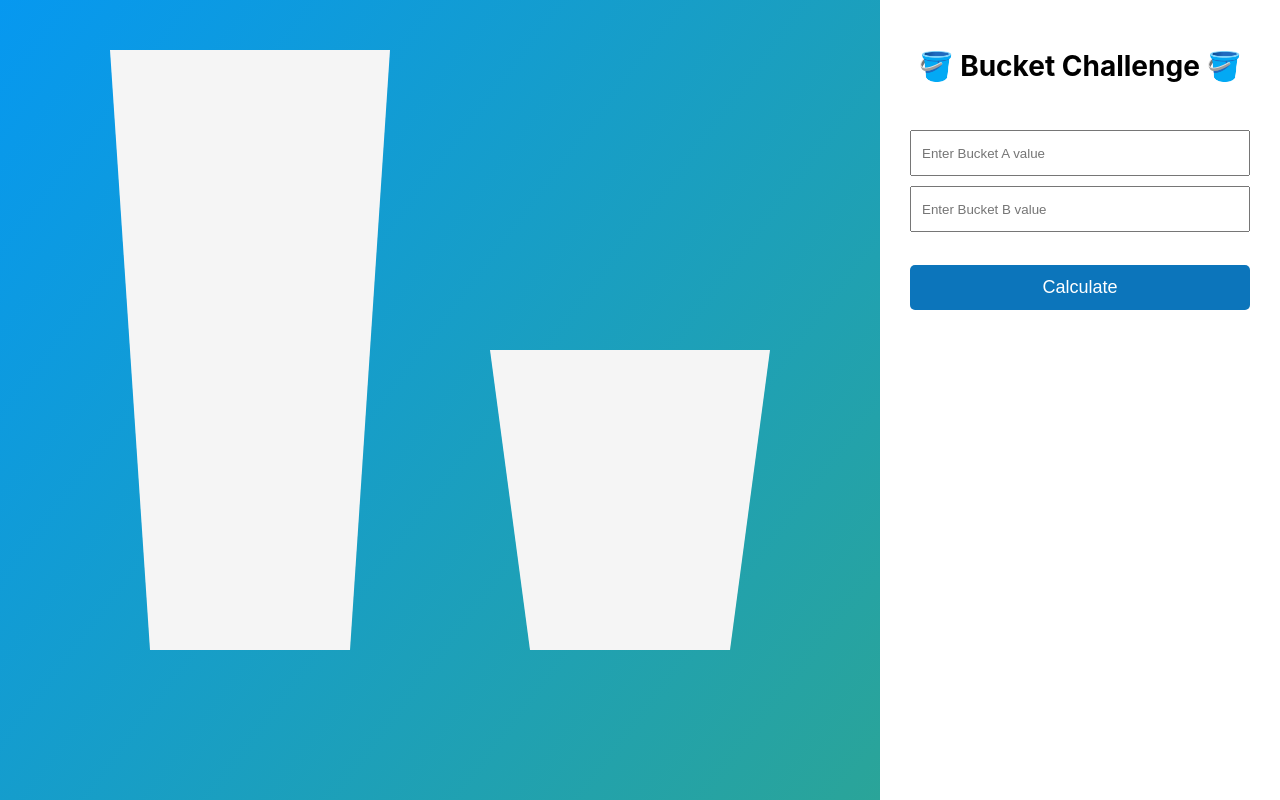
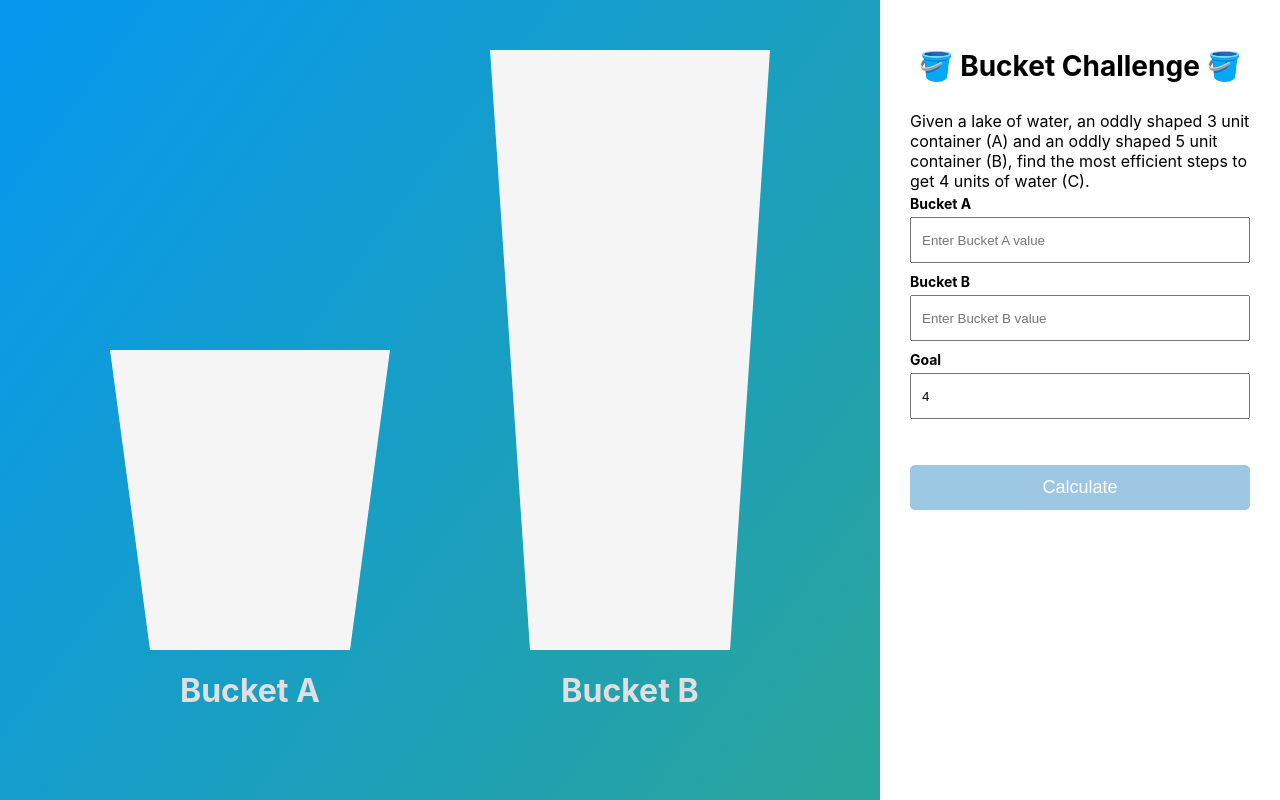
Before and after one commit to vcastle/vc-buckets, a React (Create React App) app: page / in a window 1280 px wide. Built offline with nearby package versions, Linux system fonts and the light colour scheme.

Commit message:
Added validation to form

```diff
--- a/src/App.js
+++ b/src/App.js
@@ -1,20 +1,23 @@
 import React, { useState } from "react";
-import './App.scss';
+import "./App.scss";
 
-import { Form } from './form/form.component';
-import { Buckets } from './buckets/buckets.component';
+import { Form } from "./form/form.component";
+import { Buckets } from "./buckets/buckets.component";
 
 function App() {
-  const [bucketA, setBucketA] = useState('');
-  const [bucketB, setBucketB] = useState('');
+  const [bucketA, setBucketA] = useState();
+  const [bucketB, setBucketB] = useState();
+  const [formValue, setFormValues] = useState([]);
 
-  const [formErrors, setFormErrors] = useState({});
-
+  const addValues = (val) => {
+    let values = [...formValue, val];
+    setFormValues(values);
+  };
 
   return (
     <div className="grid">
-     <Buckets></Buckets>
-     <Form></Form>
+      <Buckets bucketA={bucketA} bucketB={bucketB}></Buckets>
+      <Form addValues={addValues}></Form>
     </div>
   );
 }
--- a/src/bucket/bucket.component.jsx
+++ b/src/bucket/bucket.component.jsx
@@ -1,3 +1,7 @@
 import "./bucket.styles.scss";
 
-export const Bucket = () => <div className="bucket"></div>;
+export const Bucket = ({ title }) => (
+  <div className="bucket">
+    <h1 className="bucket__title">{title}</h1>
+  </div>
+);
--- a/src/bucket/bucket.styles.scss
+++ b/src/bucket/bucket.styles.scss
@@ -8,7 +8,13 @@
 
   cursor:pointer;
 
-  &:first-child {
+  &:last-child {
     border-top: 600px solid whitesmoke;
   }
+
+  // .bucket__title
+  &__title {
+    text-align: center;
+    color: rgb(223, 223, 223);
+  }
 }
--- a/src/buckets/buckets.component.jsx
+++ b/src/buckets/buckets.component.jsx
@@ -1,12 +1,10 @@
 import "./buckets.styles.scss";
-import { Bucket } from '../bucket/bucket.component';
+import { Bucket } from "../bucket/bucket.component";
 
-export const Buckets = () => (
-    <div className="buckets">
-        <Bucket title={'Bucket1'}>
-        </Bucket>
+export const Buckets = ({ bucketA, bucketB }) => (
+  <div className="buckets">
+    <Bucket bucketA={bucketA} title={"Bucket A"}></Bucket>
 
-        <Bucket title={'Bucket2'}>
-        </Bucket>
-    </div>
-)
+    <Bucket bucketB={bucketB} title={"Bucket B"}></Bucket>
+  </div>
+);
--- a/src/form/form.component.jsx
+++ b/src/form/form.component.jsx
@@ -1,36 +1,131 @@
 import "./form.styles.scss";
+import { useState } from "react";
+import validate from "./validators/form-validator.component";
 
-export const Form = () => (
-  <div className="form">
+export const Form = ({ addValues }) => {
+  const [bucketA, setBucketA] = useState();
+  const [bucketB, setBucketB] = useState();
+  const [bucketGoal, setBucketGoal] = useState(4);
+  const [error, setErrors] = useState({});
+  const [disabled, setDisabled] = useState(true);
+
+  const handleChange = (e) => {
+    const bucket = e.target.name;
+    const error = validate(e.target.value);
+
+    switch (bucket) {
+      case "bucketA":
+        setBucketA(Number(e.target.value));
+        break;
+      case "bucketB":
+        setBucketB(Number(e.target.value));
+        break;
+
+      default:
+    }
+
+    if (error.length > 0) {
+      setDisabled(true);
+      setErrors({ [bucket]: error });
+    } else {
+      setErrors(null);
+      setDisabled(false);
+    }
+  };
+
+  const maxLengthCheck = (val) => {
+    if (val.target.value.length > val.target.maxLength) {
+      val.target.value = val.target.value.slice(0, val.target.maxLength);
+    }
+  };
+
+  const onSubmit = (e) => {
+    addValues([bucketA, bucketB, bucketGoal]);
+    e.preventDefault();
+
+    // DO THE ALGO LOGIC
+    calculate(bucketA, bucketB, bucketGoal);
+
+    // Set Defaults
+    setBucketA(null);
+    setBucketB(null);
+    setErrors(null);
+  };
+
+  const calculate = (a, b, c) => {
+    console.log(a, b, c);
+  };
+
+  return (
+    <form className="form" onSubmit={onSubmit}>
       <h1 className="form__title">🪣 Bucket Challenge 🪣</h1>
-
+      <p>
+        Given a lake of water, an oddly shaped 3 unit container (A) and an oddly
+        shaped 5 unit container (B), find the most efficient steps to get 4
+        units of water (C).
+      </p>
       <div className="form__inputs">
+        <label className="form__label">Bucket A</label>
         <input
           required
-        className="form__input"
-        type="input"
+          className={`form__input ${error?.bucketA && "error__input"}`}
+          type="text"
           name="bucketA"
           placeholder="Enter Bucket A value"
+          maxLength="3"
+          minLength="1"
+          onChange={handleChange}
+          onBlur={handleChange}
+          onInput={maxLengthCheck}
+          value={bucketA || ""}
         />
+        {error?.bucketA && <p className="error__message">{error?.bucketA}</p>}
 
+        <label className="form__label">Bucket B</label>
         <input
           required
-        className="form__input"
-        type="input"
+          className={`form__input ${error?.bucketB && "error__input"}`}
+          type="text"
           name="bucketB"
           placeholder="Enter Bucket B value"
-        // TODO: add validation
+          maxLength="3"
+          minLength="1"
+          onChange={handleChange}
+          onBlur={handleChange}
+          onFocus={handleChange}
+          onInput={maxLengthCheck}
+          value={bucketB || ""}
         />
+        {error?.bucketB && <p className="error__message">{error?.bucketB}</p>}
+
+        <label className="form__label">Goal</label>
+        <input
+          required
+          className={`form__input ${error?.bucketGoal && "error__input"}`}
+          type="text"
+          name="bucketGoal"
+          placeholder="Enter goal value"
+          maxLength="3"
+          minLength="1"
+          onChange={handleChange}
+          onBlur={handleChange}
+          onFocus={handleChange}
+          onInput={maxLengthCheck}
+          value={bucketGoal || ""}
+        />
+        {error?.bucketGoal && (
+          <p className="error__message">{error?.bucketGoal}</p>
+        )}
       </div>
 
       <button
         className="form__btn-submit"
         type="submit"
         title="Calculate"
-      // TODO: add validation
-      // onClick={this.handleDarkMode}
+        disabled={disabled}
       >
         Calculate
       </button>
-  </div>
+    </form>
   );
+};
--- a/src/form/form.styles.scss
+++ b/src/form/form.styles.scss
@@ -1,14 +1,7 @@
 .form {
-    // display: flex;
-    // flex-direction: column;
-    // justify-content: center;
-    // margin: 50px;
-    // align-self: flex-start;
-
-
   display: grid;
   grid-template-columns: 1fr;
-    grid-template-rows: 100px 125px 10px;
+  grid-template-rows: 65px 100px 270px 20px;
   padding: 30px;
 
   // .form__title
@@ -16,6 +9,13 @@
     text-align: center;
     grid-row: 1;
     font-size: 28px;
+  }
+
+  // .form__label
+  &__label {
+    font-size: 14px;
+    margin-bottom: 5px;
+    font-weight: 700;
   }
 
   // .form__inputs
@@ -31,8 +31,14 @@
     padding-left: 10px;
     grid-row: 2;
 
-        &:last-of-type{
+    &:last-of-type {
       grid-row: 3;
+    }
+
+    // .error__input
+    &.error__input {
+      border: 2px solid crimson;
+      border-radius: 3px;
     }
   }
 
@@ -46,11 +52,26 @@
     box-shadow: none;
     cursor: pointer;
     background-color: rgb(12, 117, 187);
+    transition: all 0.4s ease-in-out;
 
     grid-row: 4;
 
     &:hover {
-            background-color: rgb(8, 105, 170)
+      background-color: rgb(8, 105, 170);
+    }
+
+    &:disabled {
+      transition: all 0.4s ease-in-out;
+      opacity: .4;
+      cursor:unset;
     }
   }
 }
+
+// .error__message
+.error__message {
+  color: crimson;
+  font-size: 12px;
+  margin-top: 0;
+  margin-bottom: 15px;
+}
--- /dev/null
+++ b/src/form/validators/form-validator.component.jsx
@@ -0,0 +1,12 @@
+export default function validate(value) {
+  let error = {};
+  const valToNum = Number(value);
+
+  if (!valToNum) {
+    error = "Numeric value required";
+  } else if (valToNum < 0 || valToNum > 100) {
+    error = "Enter a number between 1 and 100";
+  }
+
+  return error;
+}
```
Lines whose indentation alone changed are shown as unchanged.
